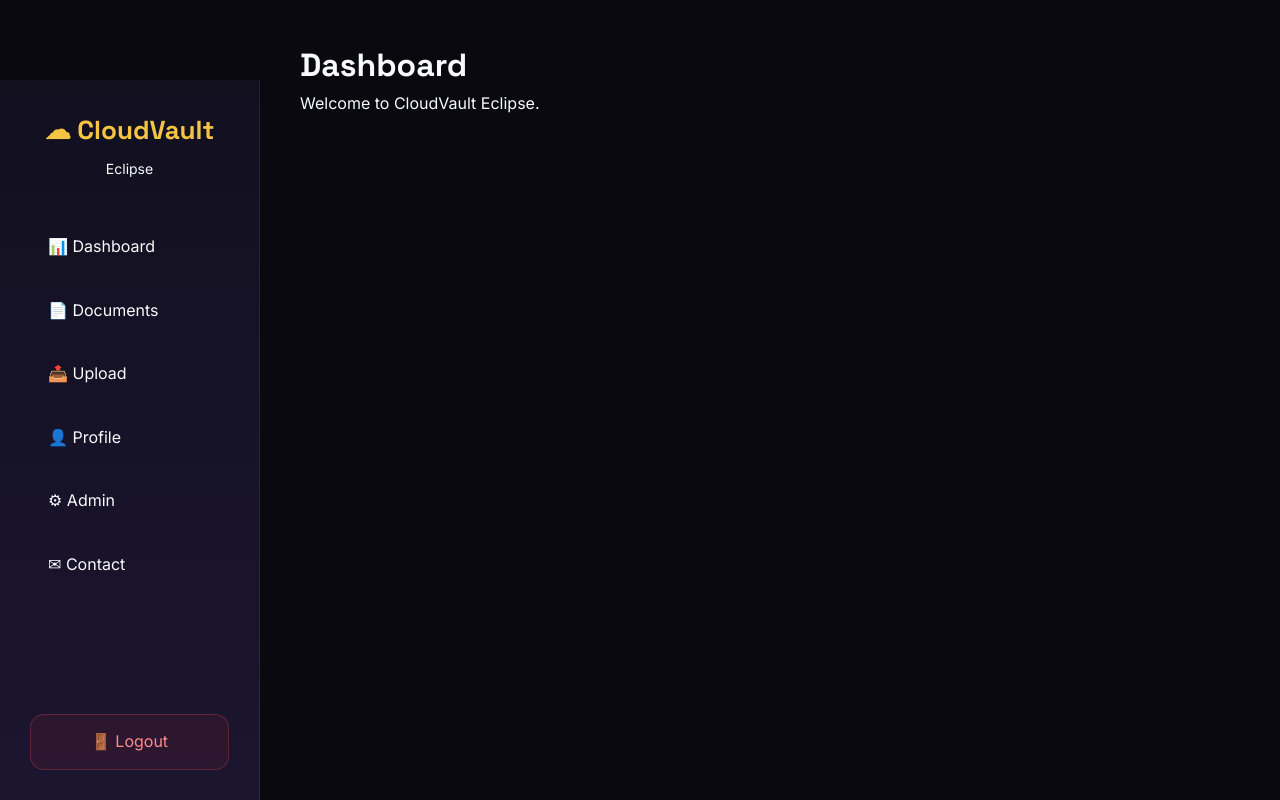
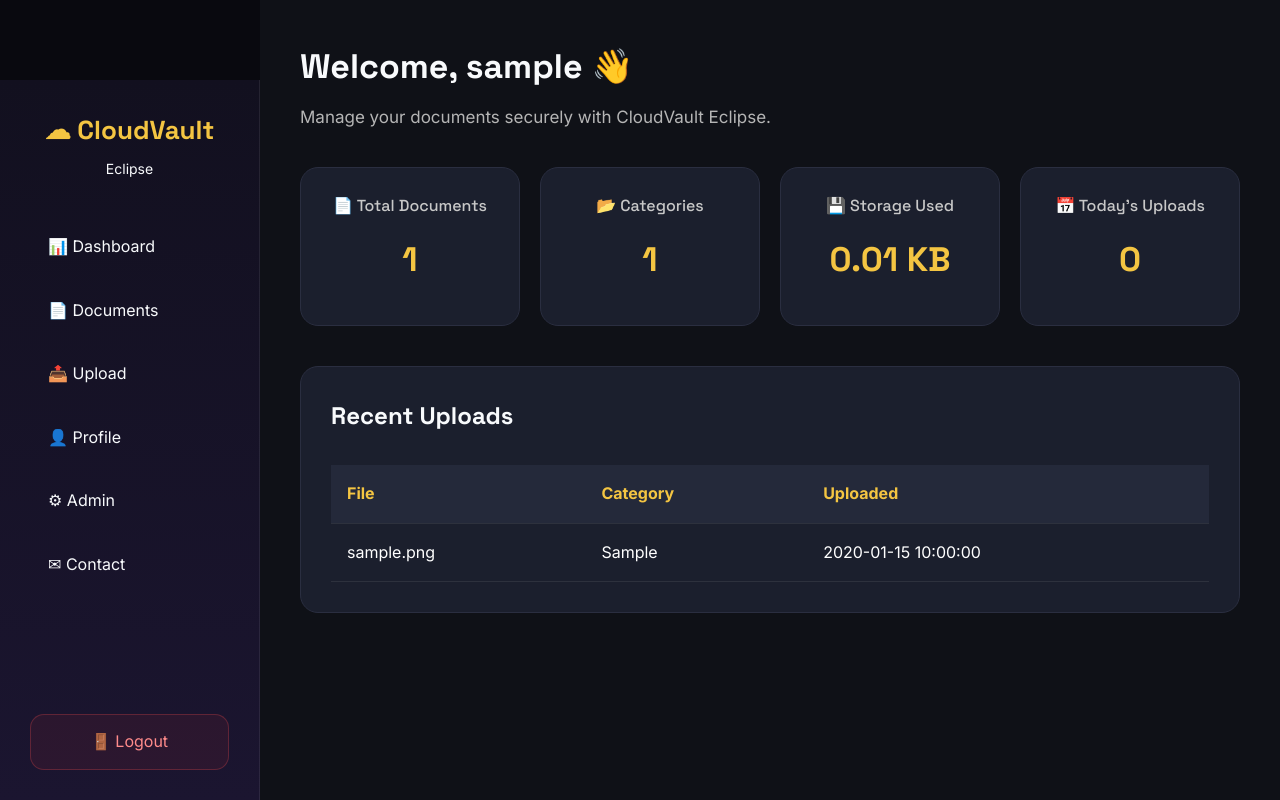
Before and after one commit to Celestial-tech100/CloudVault-Eclipse, a Flask app: page /dashboard in a window 1280 px wide. Run offline with Flask 3, Linux system fonts and the light colour scheme; the visitor is signed in with stand-in values (Sample User, id 1); tables that the repository leaves empty hold one stand-in row (values such as "Sample post").

Commit message:
feat(dashboard): add real-time analytics and recent uploads

```diff
--- a/app.py
+++ b/app.py
@@ -31,7 +31,87 @@ def dashboard():
     if "user_id" not in session:
         return redirect("/login")
 
-    return render_template("dashboard.html")
+    conn = sqlite3.connect("database/cloudvault.db")
+    cursor = conn.cursor()
+
+    # Total Documents
+    cursor.execute(
+        """
+        SELECT COUNT(*)
+        FROM documents
+        WHERE user_id=?
+        """,
+        (session["user_id"],)
+    )
+    total_documents = cursor.fetchone()[0]
+
+    # Total Categories
+    cursor.execute(
+        """
+        SELECT COUNT(DISTINCT category)
+        FROM documents
+        WHERE user_id=?
+        """,
+        (session["user_id"],)
+    )
+    total_categories = cursor.fetchone()[0]
+
+    # Total Storage Used
+    cursor.execute(
+        """
+        SELECT SUM(file_size)
+        FROM documents
+        WHERE user_id=?
+        """,
+        (session["user_id"],)
+    )
+
+    total_storage = cursor.fetchone()[0]
+
+    if total_storage is None:
+        storage_used = "0 KB"
+    elif total_storage < 1024 * 1024:
+        storage_used = f"{round(total_storage / 1024, 2)} KB"
+    else:
+        storage_used = f"{round(total_storage / (1024 * 1024), 2)} MB"
+
+    # Today's Uploads
+    cursor.execute(
+        """
+        SELECT COUNT(*)
+        FROM documents
+        WHERE user_id=?
+        AND DATE(upload_date)=DATE('now')
+        """,
+        (session["user_id"],)
+    )
+
+    today_uploads = cursor.fetchone()[0]
+
+    # Recent Uploads
+    cursor.execute(
+        """
+        SELECT *
+        FROM documents
+        WHERE user_id=?
+        ORDER BY upload_date DESC
+        LIMIT 5
+        """,
+        (session["user_id"],)
+    )
+
+    recent_documents = cursor.fetchall()
+
+    conn.close()
+
+    return render_template(
+        "dashboard.html",
+        total_documents=total_documents,
+        total_categories=total_categories,
+        storage_used=storage_used,
+        today_uploads=today_uploads,
+        recent_documents=recent_documents
+    )
 
 import os
 from werkzeug.utils import secure_filename
--- a/static/css/dashboard.css
+++ b/static/css/dashboard.css
@@ -2,4 +2,177 @@
     margin-left:260px;
     padding:40px;
     min-height:100vh;
+    background:#0f1117;
+    color:#ffffff;
 }
+
+/* ==========================
+   Dashboard Header
+========================== */
+
+.dashboard-header{
+    margin-bottom:35px;
+}
+
+.dashboard-header h1{
+    font-size:34px;
+    margin-bottom:10px;
+    font-weight:700;
+}
+
+.dashboard-header p{
+    color:#b5b5b5;
+    font-size:17px;
+}
+
+/* ==========================
+   Statistics Cards
+========================== */
+
+.stats-grid{
+    display:grid;
+    grid-template-columns:repeat(auto-fit,minmax(220px,1fr));
+    gap:20px;
+    margin-bottom:40px;
+}
+
+.stat-card{
+    background:#1b1f2d;
+    border:1px solid #2a2e40;
+    border-radius:18px;
+    padding:25px;
+    transition:.3s;
+}
+
+.stat-card:hover{
+    transform:translateY(-4px);
+    border-color:#7c4dff;
+}
+
+.stat-card h3{
+    color:#c8c8c8;
+    font-size:16px;
+    margin-bottom:15px;
+    font-weight:500;
+}
+
+.stat-card h2{
+    font-size:34px;
+    color:#f4c542;
+}
+
+/* ==========================
+   Recent Uploads Card
+========================== */
+
+.recent-card{
+    background:#1b1f2d;
+    border-radius:18px;
+    padding:30px;
+    border:1px solid #2a2e40;
+}
+
+.recent-card h2{
+    margin-bottom:20px;
+    font-size:24px;
+}
+
+/* ==========================
+   Documents Table
+========================== */
+
+.documents-table{
+    width:100%;
+    border-collapse:collapse;
+}
+
+.documents-table th{
+    text-align:left;
+    padding:16px;
+    background:#24293a;
+    color:#f4c542;
+}
+
+.documents-table td{
+    padding:16px;
+    border-bottom:1px solid #2a2e40;
+}
+
+.documents-table tr:hover{
+    background:#23273a;
+}
+
+/* ==========================
+   Buttons
+========================== */
+
+.btn-primary{
+    display:inline-block;
+    background:#7c4dff;
+    color:white;
+    padding:12px 24px;
+    border-radius:10px;
+    text-decoration:none;
+    font-weight:600;
+    transition:.3s;
+}
+
+.btn-primary:hover{
+    background:#996cff;
+}
+
+.delete-btn{
+    display:inline-block;
+    background:#d64545;
+    color:white;
+    padding:10px 18px;
+    border-radius:8px;
+    text-decoration:none;
+    margin-left:10px;
+}
+
+.delete-btn:hover{
+    background:#ef5350;
+}
+
+/* ==========================
+   Empty State
+========================== */
+
+.empty-state{
+    text-align:center;
+    padding:70px 20px;
+}
+
+.empty-state h2,
+.empty-state h3{
+    font-size:30px;
+    margin-bottom:15px;
+}
+
+.empty-state p{
+    color:#b5b5b5;
+    margin-bottom:25px;
+    font-size:17px;
+}
+
+/* ==========================
+   Responsive
+========================== */
+
+@media(max-width:768px){
+
+.dashboard-content{
+    margin-left:0;
+    padding:25px;
+}
+
+.stats-grid{
+    grid-template-columns:1fr;
+}
+
+.documents-table{
+    font-size:14px;
+}
+
+}
--- a/templates/dashboard.html
+++ b/templates/dashboard.html
@@ -1,8 +1,69 @@
-{% extends "dashboard_base.html" %} {% block title %} Dashboard {% endblock %}
-{% block dashboard_content %}
+{% extends "dashboard_base.html" %} {% block title %}Dashboard{% endblock %} {%
+block dashboard_content %}
 
-<h1>Dashboard</h1>
+<div class="dashboard-header">
+  <h1>Welcome, {{ session['user_name'] }} 👋</h1>
+  <p>Manage your documents securely with CloudVault Eclipse.</p>
+</div>
 
-<p>Welcome to CloudVault Eclipse.</p>
+<div class="stats-grid">
+  <div class="stat-card">
+    <h3>📄 Total Documents</h3>
+    <h2>{{ total_documents }}</h2>
+  </div>
+
+  <div class="stat-card">
+    <h3>📂 Categories</h3>
+    <h2>{{ total_categories }}</h2>
+  </div>
+
+  <div class="stat-card">
+    <h3>💾 Storage Used</h3>
+    <h2>{{ storage_used }}</h2>
+  </div>
+
+  <div class="stat-card">
+    <h3>📅 Today's Uploads</h3>
+    <h2>{{ today_uploads }}</h2>
+  </div>
+</div>
+
+<div class="recent-card">
+  <h2>Recent Uploads</h2>
+
+  {% if recent_documents %}
+
+  <table class="documents-table">
+    <thead>
+      <tr>
+        <th>File</th>
+        <th>Category</th>
+        <th>Uploaded</th>
+      </tr>
+    </thead>
+
+    <tbody>
+      {% for doc in recent_documents %}
+
+      <tr>
+        <td>{{ doc[2] }}</td>
+        <td>{{ doc[6] }}</td>
+        <td>{{ doc[7] }}</td>
+      </tr>
+
+      {% endfor %}
+    </tbody>
+  </table>
+
+  {% else %}
+
+  <div class="empty-state">
+    <h3>No documents uploaded yet.</h3>
+
+    <a href="/upload" class="btn-primary"> Upload Your First Document </a>
+  </div>
+
+  {% endif %}
+</div>
 
 {% endblock %}
```
